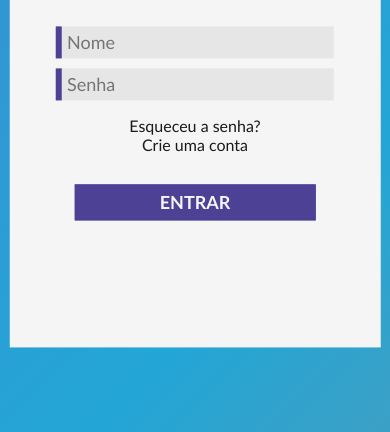
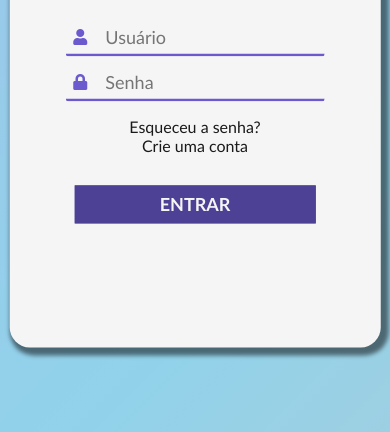
Before and after one commit to guilhermebittelbrunn/Simple-login, a plain HTML site: page index.html in a window 390 px wide. Shown: the part 412-844 px from the top of the page. Drawn offline with Linux system fonts and the light colour scheme.

Commit message:
30/06 changes
-new bg
-new inputs
-add animation
-responsive

```diff
--- a/index.html
+++ b/index.html
@@ -10,26 +10,37 @@
     <link rel="icon" type="image/png" sizes="32x32" href="icon/favicon-32x32.png">
     <link rel="icon" type="image/png" sizes="16x16" href="icon/favicon-16x16.png">
     <link rel="manifest" href="icon/site.webmanifest">
+    <link rel="stylesheet" href="https://use.fontawesome.com/releases/v5.15.3/css/all.css" integrity="sha384-SZXxX4whJ79/gErwcOYf+zWLeJdY/qpuqC4cAa9rOGUstPomtqpuNWT9wdPEn2fk" crossorigin="anonymous">
 </head>
 <body>
+    <div id="bg">
         <main>
             <div id="login">
                 <header>
                     <img src="images/user.png.png" alt="#">
                     <h2>Conecte-se</h2>
                 </header>
-            <input type="text" name="name" id="name" placeholder="Nome">
-            <input type="password" name="pass" id="pass" placeholder="Senha">
+                <form action="#">
+                    <div class="input">
+                        <i class="fas fa-user"></i>
+                        <input type="text" name="user" id="user" placeholder="Usuário" required>
+                    </div>
+                    <div class="input">
+                        <i class="fas fa-lock"></i>
+                        <input type="password" name="user" id="user" placeholder="Senha" required>
+                    </div>
                     <div id="info">
                         <a href="#">Esqueceu a senha?</a>
                         <a href="#">Crie uma conta</a>
                     </div>
                     <input type="submit" value="Entrar">
+                </form>
             </div>
             <div id="login_2">
                 <h1>Seja bem-vindo</h1>
                 <img src="images/—Pngtree—a man at work_4463549.png" alt="#">
             </div>
         </main>
+    </div>
 </body>
 </html>
--- a/style.css
+++ b/style.css
@@ -11,14 +11,20 @@ html{
     font-size: 62.5%;
 }
 body{
-    background-color: rgb(194, 184, 255);
+    background: url(images/fundo_pagina3\ -\ Copia.jpg) no-repeat;
+    background-size: cover;
     height: 100vh;
     font-size: 1.6rem;
+}
+#bg{
+    width: 100vw;
+    height: 100vh;
+    background-color: rgba(255, 255, 255, .5);
 }
 main{
     display: flex;
     justify-content: center;
-    max-width: 980px;
+    max-width: 1030.5px;
     height: 600px;
     width: 95%;
     margin: auto;
@@ -26,36 +32,63 @@ main{
     left: 50%;
     top: 50%;
     transform: translate(-50%,-50%);
+    box-shadow: 3px 3px 3px 6px rgba(0, 0, 0, .5);
+    border-radius: 20px;
 }
 header{
     text-align: center;
     margin-bottom: 30px;
 }
 header h2{
-    border-bottom: 2px solid rgb(77, 65, 150);
+   font-size: 2.4rem;
 }
 #login{
+    border-top-left-radius: 20px;
+    border-bottom-left-radius: 20px;
     display: flex;
     flex-direction: column;
     justify-content: center;
     align-items: center;
     width: 400px;
     background-color: whitesmoke;
+    animation: work 1.5s ease    forwards;
+}
+form{
+    text-align: center;
 }
 #login img{
     width: 150px;
 }
-input{
-    background-color: rgb(230, 230, 230);
+.input{
+    width: 50%;
+    margin-top: 10px;
+    border-radius: 3px;
+    border-bottom: 3px solid slateblue;
+    position: relative;
+    display: inline-block;
+    background-color: whitesmoke;
+    padding: 5px;
+}
+
+.input input{
+    width: 90%;
+    background-color: whitesmoke;
+    display: inline-block;
+    color: black;
+    position: relative;
     font-size: 1.8rem;
-    padding: 5px;
+    margin-left: 25px;
+    padding: 0px 10px 0px 10px;
     border: none;
     -webkit-appearance: none;
+    -webkit-border-image: none;
 }
-input[type="text"],input[type="password"]{
-    border-left: 6px solid rgb(77, 65, 150);
-    width: 60%;
-    margin-top: 10px;
+.input i{
+    color: slateblue;
+    position: absolute;
+    left: 8px;
+    bottom: 8px;
+    z-index: 1;
 }
 #info{
     text-align: center;
@@ -73,8 +106,10 @@ input[type="text"],input[type="password"]{
 input[type="submit"]{
     cursor: pointer;
     margin-top: 10px;
+    padding: 6px;
     width: 40%;
     text-transform: uppercase;
+    font-size: 1.8rem;
     font-weight: 700;
     background-color: rgb(77, 65, 150);
     color: whitesmoke;
@@ -90,6 +125,8 @@ input[type="submit"]:hover{
 }
 #login_2{
     position: relative;
+    border-top-right-radius: 20px;
+    border-bottom-right-radius: 20px;
     width: calc(100% - 400px);
     text-align: center;
     background-color: rgba(0, 0, 0, .5);
@@ -100,7 +137,7 @@ input[type="submit"]:hover{
 #login_2 img{
     width: 480px;
     position: absolute;
-    bottom: -28px;
+    bottom: -27px;
     left: -120px;
 }
 #login_2 h1{
@@ -110,6 +147,7 @@ input[type="submit"]:hover{
     font-family: -apple-system, BlinkMacSystemFont, 'Segoe UI', Roboto, Oxygen, Ubuntu, Cantarell, 'Open Sans', 'Helvetica Neue', sans-serif;
     font-size: 3.6rem;
     text-shadow: 2px 2px 3px rgb(36, 32, 70);
+    animation: work 1.5s ease    forwards;
 }
 @media screen and (max-width: 770px){
     #login_2 img{
@@ -127,6 +165,16 @@ input[type="submit"]:hover{
         background-size: 400% 400%;
         animation: gradient 6s ease-in-out infinite;
     }
+    main{
+        box-shadow: none;
+    }
+    .input{
+        width: 60%;
+    }
+    #login{
+        border-radius: 20px;
+        box-shadow: 4px 4px 4px 4px rgba(0, 0, 0, .5);
+    }
 }
 @media screen and (max-width: 450px){
     input[type="text"],input[type="password"]{
@@ -138,6 +186,12 @@ input[type="submit"]:hover{
     }
     main{
         height: 80%;
+    }
+    .input{
+        width: 70%;
+    }
+    .input input{
+        width: 100%;
     }
 }
 @keyframes gradient{
@@ -151,3 +205,13 @@ input[type="submit"]:hover{
         background-position: 0 50%;
     }
 }
+@keyframes work{
+    0%{
+        transform: translate(0, 20px);
+        opacity: .2;
+    }
+    100%{
+        transform: translate(0px, 0px) scale(1);
+        opacity: 1;
+    }
+}
```
Also changed, not shown: images/bg-01.jpg (added), 1 other file. Lines whose indentation alone changed are shown as unchanged.
